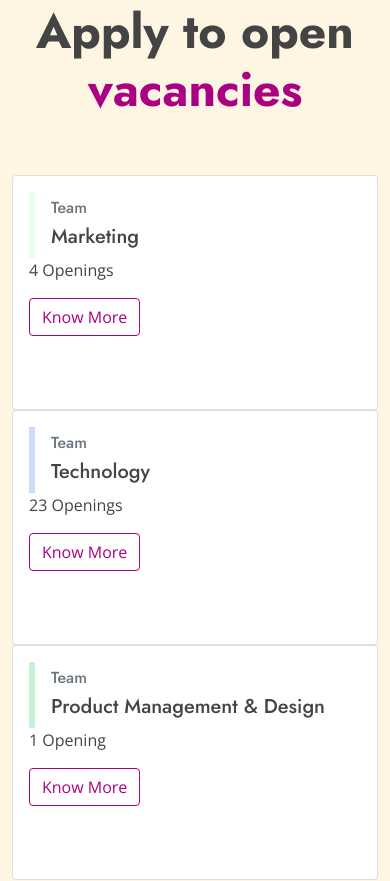
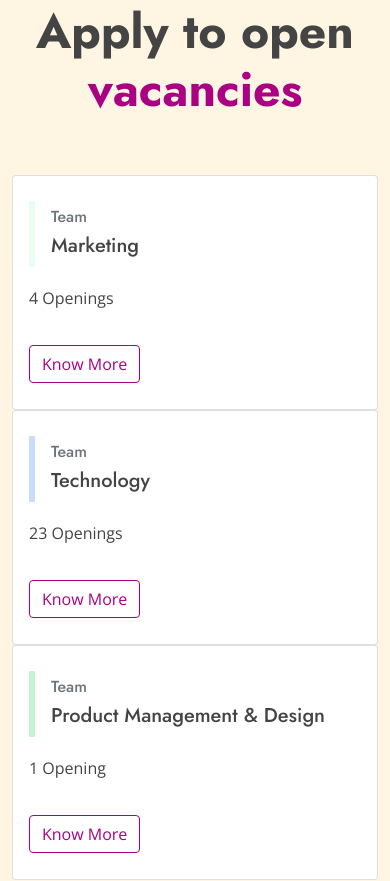
Before and after one commit to Breadfast/website, a plain HTML site: page careers.html in a window 390 px wide. Shown: the part 5803-6684 px from the top of the page. Drawn offline with nearby package versions, Linux system fonts and the light colour scheme.

Commit message:
feature/careers-page - [wip] responsiveness

```diff
--- a/assets/css/style.css
+++ b/assets/css/style.css
@@ -1895,6 +1895,13 @@ section {
   height: 235px;
 }
 
+#careers-vacancies .card .card-body {
+  display: flex;
+  flex-direction: column;
+  justify-content: space-around;
+  align-items: flex-start;
+}
+
 #careers-vacancies .card .btn {
   color: #aa0082;
   border-color: #aa0082;
```
